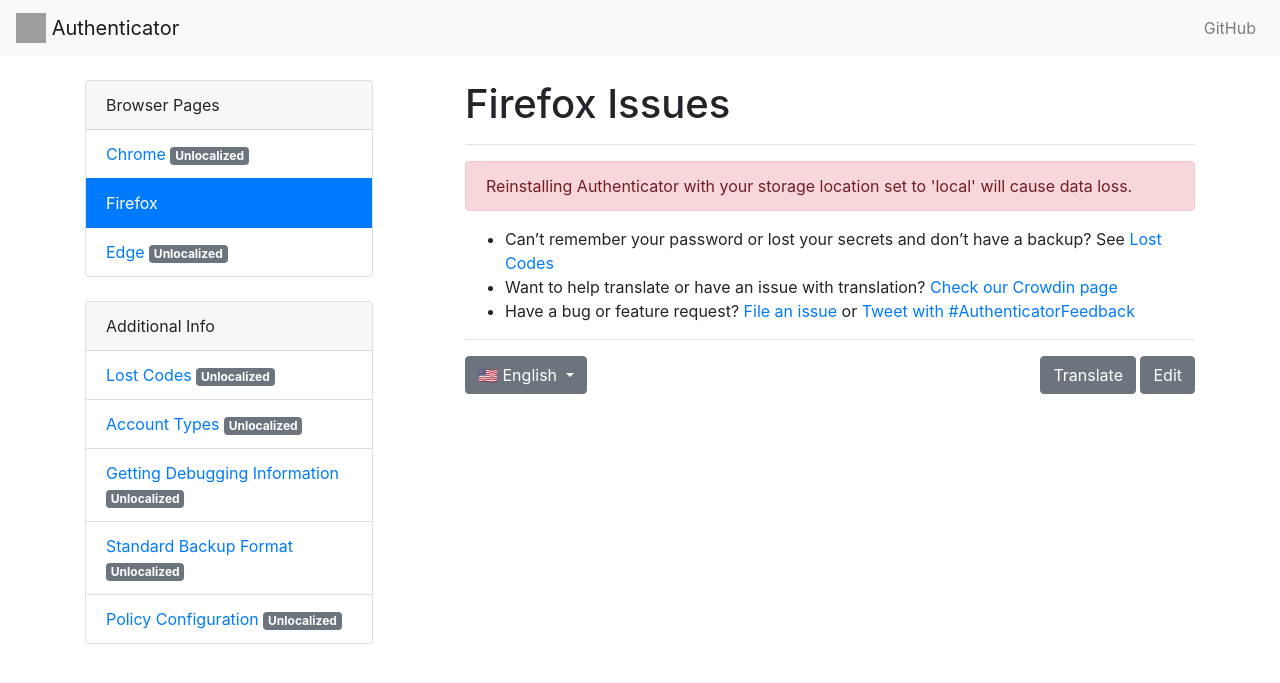
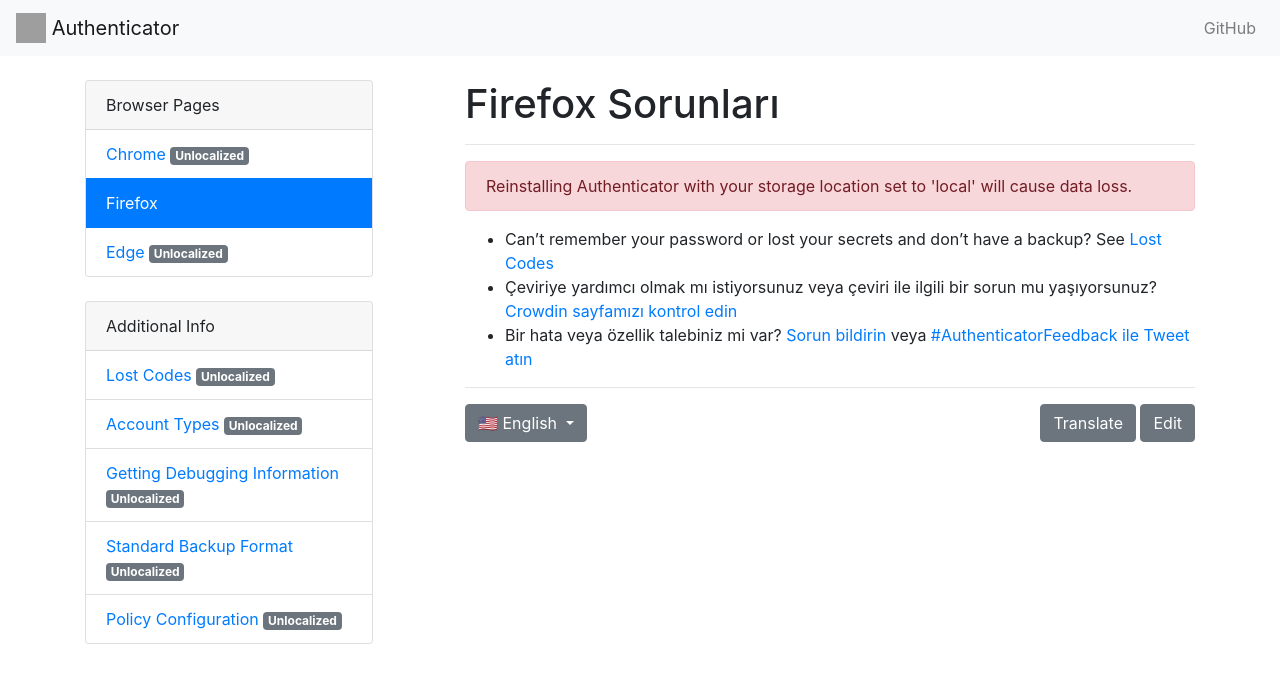
Before and after one commit to Authenticator-Extension/authenticator.cc, a Jekyll site: the page built from docs/tr/firefox-issues.md, in a window 1280 px wide. Shown: the top 683 px of the page. Built offline with Jekyll 4.4.1, drawn with Linux system fonts in a browser that asks for light colours; our own code applies the rules of GitHub Pages for plain Markdown files; grey boxes are pictures that could not be loaded.

Commit message:
New translations firefox-issues.md (Turkish)

```diff
--- a/docs/tr/firefox-issues.md
+++ b/docs/tr/firefox-issues.md
@@ -1,5 +1,5 @@
 ---
-title: Firefox Issues
+title: Firefox Sorunları
 stub: firefox-issues
 lang: en
 ver: 2
@@ -8,5 +8,5 @@
 {% include warning.html class="danger" message="Reinstalling Authenticator with your storage location set to 'local' will cause data loss." %}
 
 - Can't remember your password or lost your secrets and don't have a backup? See [Lost Codes](lost-codes)
-- Want to help translate or have an issue with translation? [Check our Crowdin page](https://crowdin.com/project/authenticator-firefox)
-- Have a bug or feature request? [File an issue](https://github.com/Authenticator-Extension/Authenticator/issues/new/choose) or [Tweet with #AuthenticatorFeedback](https://twitter.com/intent/tweet?hashtags=AuthenticatorFeedback)
+- Çeviriye yardımcı olmak mı istiyorsunuz veya çeviri ile ilgili bir sorun mu yaşıyorsunuz? [Crowdin sayfamızı kontrol edin](https://crowdin.com/project/authenticator-firefox)
+- Bir hata veya özellik talebiniz mi var? [Sorun bildirin](https://github.com/Authenticator-Extension/Authenticator/issues/new/choose) veya [#AuthenticatorFeedback ile Tweet atın](https://twitter.com/intent/tweet?hashtags=AuthenticatorFeedback)
```
